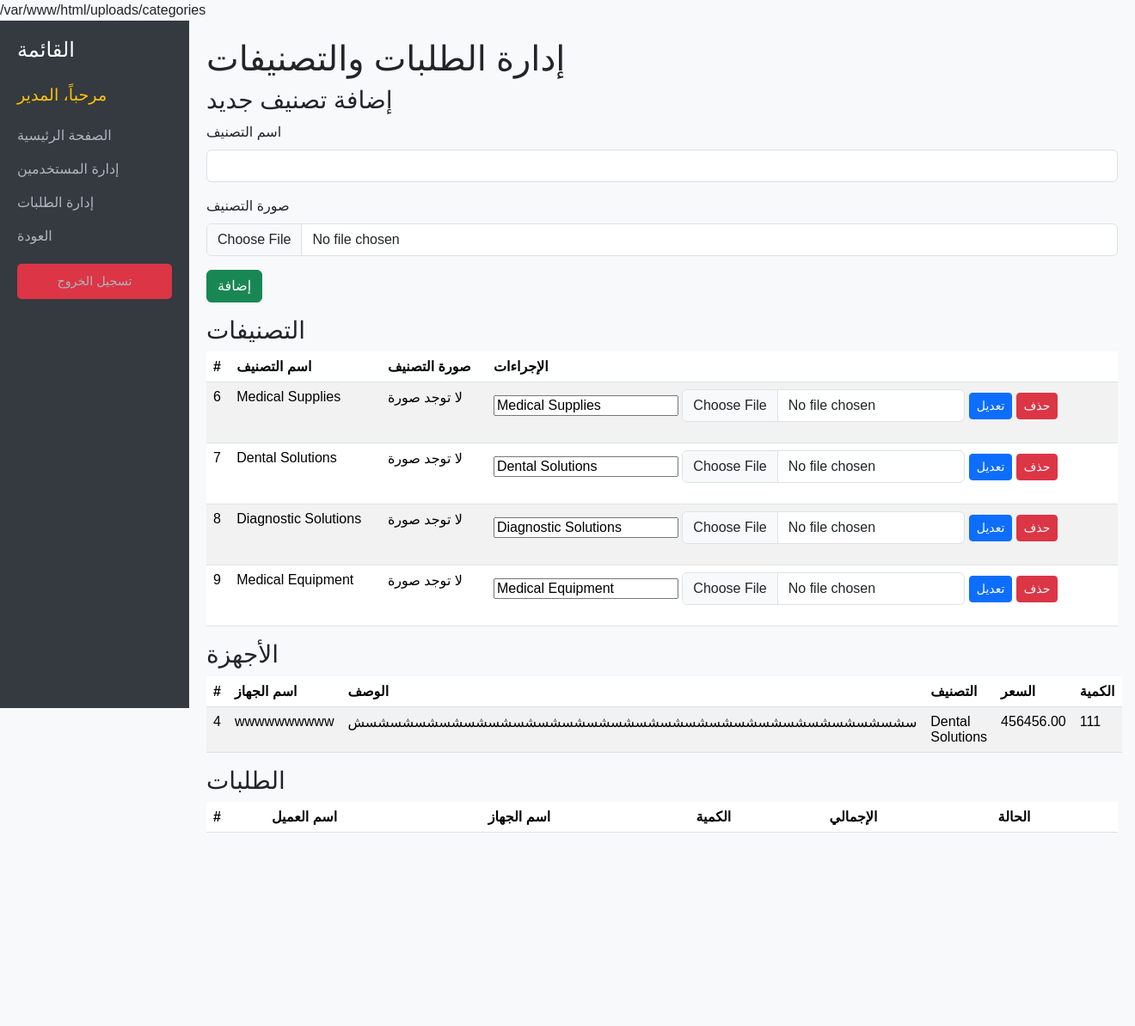
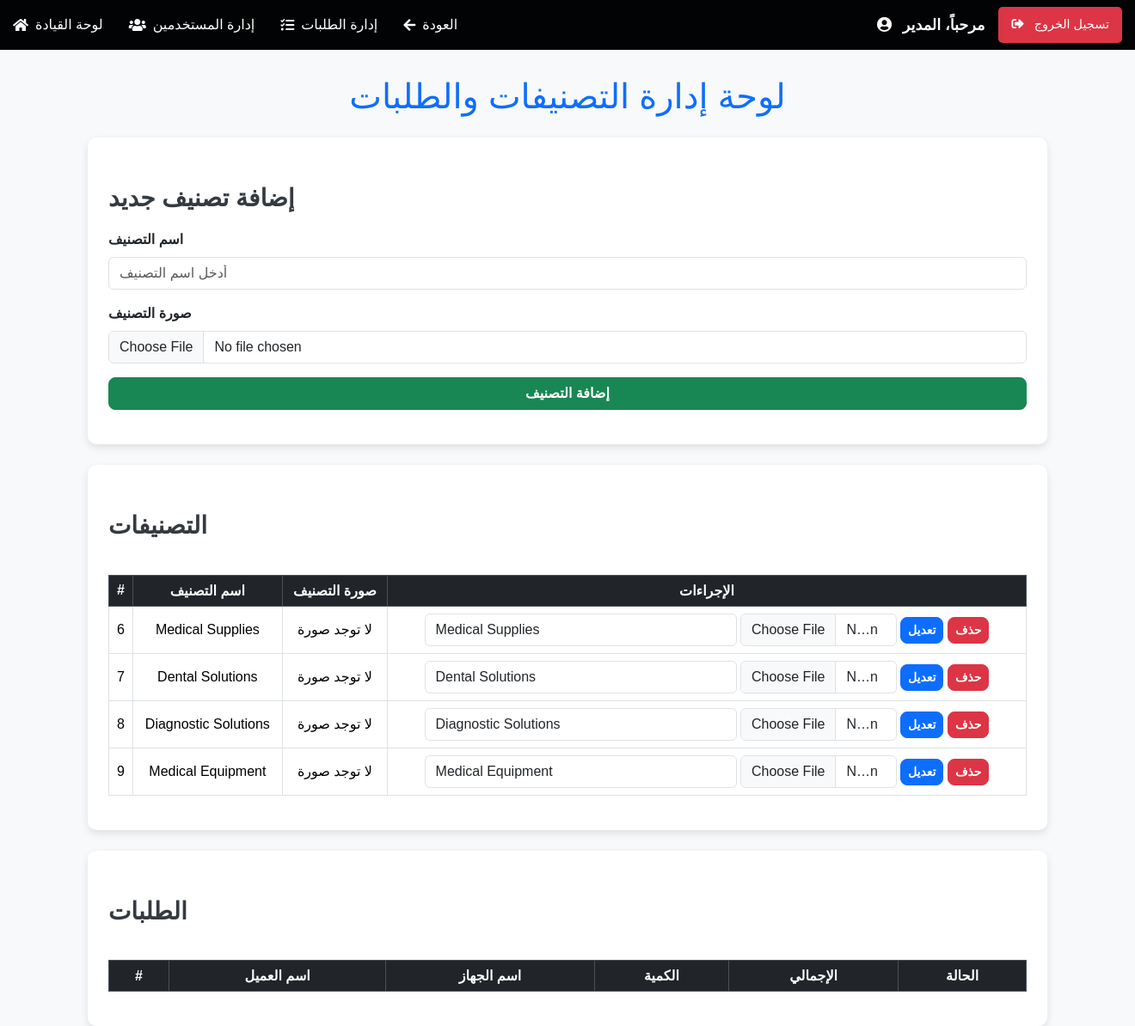
Before and after one commit to aymonyz/Terma, a PHP site: page /admin/manage_requests.php in a window 1320 px wide. Shown: the whole page at 86% size. Before the commit the page ends 969 px from the top, so only its background shows below. Run offline with PHP 8.4, Linux system fonts and the light colour scheme; the visitor is signed in with stand-in values (Sample User, id 1); data comes from the database, SQL or seed files in the repository; data that the repository does not hold is empty.

Commit message:
تصميم لوحة التحكم

```diff
--- /dev/null
+++ b/admin/amin-Header.php
@@ -0,0 +1,136 @@
+
+    <link href="https://cdn.jsdelivr.net/npm/bootstrap@5.3.0-alpha3/dist/css/bootstrap.min.css" rel="stylesheet">
+    <link rel="stylesheet" href="https://cdnjs.cloudflare.com/ajax/libs/font-awesome/5.15.4/css/all.min.css">
+    <style>
+        body {
+            background-color: #020304;
+            font-family: 'Tajawal', sans-serif;
+        }
+
+        .navbar {
+            background-color: #020304;
+            color: #fff;
+            padding: 15px;
+            display: flex;
+            justify-content: space-between;
+            align-items: center;
+        }
+
+        .navbar a {
+            color: #fff;
+            text-decoration: none;
+            margin: 0 15px;
+        }
+
+        .navbar a:hover {
+            color: #ffc107;
+        }
+
+        .navbar .username {
+            font-size: 1.1rem;
+            font-weight: bold;
+        }
+
+        .logout-btn {
+            background-color: #dc3545;
+            border: none;
+            padding: 10px 15px;
+            border-radius: 5px;
+            color: #fff;
+            font-size: 0.9rem;
+        }
+
+        .logout-btn:hover {
+            background-color: #c82333;
+        }
+
+        .main-content {
+            padding: 30px;
+        }
+
+        .btn-success,
+        .btn-warning,
+        .btn-delete {
+            border-radius: 5px;
+            font-size: 0.9rem;
+        }
+
+        .btn-delete {
+            background-color: #dc3545;
+            color: #fff;
+        }
+
+        .btn-delete:hover {
+            background-color: #c82333;
+        }
+
+        .btn-warning:hover {
+            background-color: #ffc107;
+        }
+
+        table {
+            border-collapse: separate;
+            border-spacing: 0 10px;
+        }
+
+        table thead th {
+            background-color: #343a40;
+            color: #fff;
+            text-align: center;
+        }
+
+        table tbody tr {
+            background-color: #fff;
+            transition: transform 0.2s ease;
+        }
+
+        table tbody tr:hover {
+            transform: scale(1.02);
+            box-shadow: 0 4px 8px rgba(0, 0, 0, 0.1);
+        }
+
+        table td,
+        table th {
+            vertical-align: middle;
+            text-align: center;
+        }
+
+        .modal-header {
+            background-color: #007bff;
+            color: #fff;
+        }
+
+        .footer {
+            margin-top: 20px;
+            text-align: center;
+            font-size: 0.9rem;
+            color: #6c757d;
+        }
+    </style>
+
+    <!-- Navbar -->
+    <div class="navbar">
+        <div class="d-flex align-items-center">
+            <a href="admin_dashboard.php" class="d-flex align-items-center">
+                <i class="fas fa-home me-2"></i> لوحة القيادة
+            </a>
+            <a href="admin_user.php" class="d-flex align-items-center">
+                <i class="fas fa-users me-2"></i> إدارة المستخدمين
+            </a>
+            <a href="manage_requests.php" class="d-flex align-items-center">
+                <i class="fas fa-tasks me-2"></i> إدارة الطلبات
+            </a>
+            <a href="../index.php" class="d-flex align-items-center">
+                <i class="fas fa-arrow-left me-2"></i> العودة
+            </a>
+        </div>
+        <div class="d-flex align-items-center">
+            <span class="username"><i class="fas fa-user-circle me-2"></i> مرحباً، المدير</span>
+            <a href="?logout=true" class="logout-btn ms-3"><i class="fas fa-sign-out-alt me-2"></i> تسجيل الخروج</a>
+        </div>
+    </div>
+
+
+
+    <!-- Bootstrap JS -->
+    <script src="https://cdn.jsdelivr.net/npm/bootstrap@5.3.0-alpha3/dist/js/bootstrap.bundle.min.js"></script>
--- a/admin/manage_requests.php
+++ b/admin/manage_requests.php
@@ -1,10 +1,8 @@
 <?php
-error_reporting(E_ALL); // عرض جميع الأخطاء
-ini_set('display_errors', 1); // تمكين عرض الأخطاء
-ini_set('display_startup_errors', 1);
 include '../db.php';
+include 'amin-Header.php';
+
 session_start();
-echo realpath('../uploads/categories/');
 
 if (isset($_SESSION['user_id'])) {
     $username = $_SESSION['email'];
@@ -147,131 +145,96 @@ while ($row = $result_requests->fetch_assoc()) {
 ?>
 
 <!DOCTYPE html>
-<html lang="en">
+<html lang="ar">
 
 <head>
     <meta charset="UTF-8">
     <meta name="viewport" content="width=device-width, initial-scale=1.0">
-    <title>Admin Dashboard</title>
-    <!-- Bootstrap CSS -->
+    <title>لوحة الإدارة</title>
     <link href="https://cdn.jsdelivr.net/npm/bootstrap@5.3.0-alpha3/dist/css/bootstrap.min.css" rel="stylesheet">
     <style>
         body {
+            font-family: 'Tajawal', sans-serif;
             background-color: #f8f9fa;
-            font-family: 'Heebo', sans-serif;
         }
 
-        .sidebar {
-            height: 100vh;
-            background-color: #343a40;
-            color: #fff;
-            padding: 20px;
-        }
-
-        .sidebar a {
-            color: #adb5bd;
-            text-decoration: none;
-            display: block;
-            margin-bottom: 15px;
-            font-weight: 500;
-        }
-
-        .sidebar a:hover {
-            color: #fff;
-        }
-
-        .sidebar .username {
-            margin-bottom: 20px;
-            font-size: 1.2rem;
-            color: #ffc107;
-        }
-
-        .logout-btn {
-            background-color: #dc3545;
-            border: none;
-            padding: 10px 20px;
-            color: #fff;
-            border-radius: 5px;
-            font-size: 0.9rem;
-            margin-top: 20px;
-            display: block;
-            text-align: center;
-        }
-
-        .logout-btn:hover {
-            background-color: #c82333;
-        }
-
-        .main-content {
-            padding: 20px;
+        .container {
+            margin-top: 30px;
         }
 
         .card {
             border: none;
             border-radius: 10px;
-            transition: transform 0.2s;
-            height: 150px; /* تثبيت الارتفاع */
-            display: flex;
-            flex-direction: column;
-            justify-content: center;
-        }
-
-        p {
-            margin: 2px;
+            box-shadow: 0 4px 10px rgba(0, 0, 0, 0.1);
+            transition: transform 0.2s ease;
         }
 
         .card:hover {
-            transform: scale(1.05);
+            transform: scale(1.02);
         }
 
-        .footer {
+        .btn-primary,
+        .btn-success,
+        .btn-danger {
+            font-weight: bold;
+            border-radius: 8px;
+        }
+
+        table {
             margin-top: 20px;
-            text-align: center;
+        }
+
+        table img {
+            border-radius: 5px;
+        }
+
+        .badge {
             font-size: 0.9rem;
-            color: #6c757d;
+        }
+
+        h3 {
+            margin-top: 30px;
+            margin-bottom: 20px;
+            font-weight: bold;
+            color: #343a40;
+        }
+
+        form input,
+        form button {
+            border-radius: 8px;
+        }
+
+        .form-label {
+            font-weight: bold;
         }
     </style>
 </head>
 
 <body>
+    <div class="container">
+        <h1 class="text-center text-primary">لوحة إدارة التصنيفات والطلبات</h1>
 
-
-<div class="container-fluid">
-        <div class="row">
-            <!-- Sidebar -->
-            <div class="col-md-3 col-lg-2 sidebar">
-                <h4 class="text-white mb-4">القائمة</h4>
-                <div class="username">مرحباً، المدير </div>
-                <a href="admin_dashboard.php">الصفحة الرئيسية</a>
-                <a href="admin_user.php">إدارة المستخدمين</a>
-                <a href="manage_requests.php">إدارة الطلبات</a>
-                <a href="../index.php">العودة</a>
-                <!-- زر تسجيل الخروج -->
-                <a href="?logout=true" class="logout-btn">تسجيل الخروج</a>
-            </div>
-
-            <!-- Main Content -->
-            <div class="col-md-9 col-lg-10 main-content">
-                <h1>إدارة الطلبات والتصنيفات</h1>
-
-                <!-- إضافة تصنيف -->
+        <!-- إضافة تصنيف جديد -->
+        <div class="card p-4 mt-4">
+            <h3>إضافة تصنيف جديد</h3>
             <form method="POST" enctype="multipart/form-data">
-                <h3>إضافة تصنيف جديد</h3>
                 <div class="mb-3">
                     <label for="category_name" class="form-label">اسم التصنيف</label>
-                    <input type="text" name="category_name" id="category_name" class="form-control" required>
+                    <input type="text" name="category_name" id="category_name" class="form-control" placeholder="أدخل اسم التصنيف" required>
                 </div>
                 <div class="mb-3">
                     <label for="category_image" class="form-label">صورة التصنيف</label>
                     <input type="file" name="category_image" id="category_image" class="form-control">
                 </div>
-                <button type="submit" name="add_category" class="btn btn-success">إضافة</button>
+                <button type="submit" name="add_category" class="btn btn-success w-100">إضافة التصنيف</button>
             </form>
+        </div>
 
         <!-- عرض التصنيفات -->
+        <div class="card p-4 mt-4">
             <h3>التصنيفات</h3>
-                <table class="table table-striped">
-    <thead>
+            <table class="table table-hover table-bordered">
+                <thead class="table-dark">
                     <tr>
                         <th>#</th>
                         <th>اسم التصنيف</th>
@@ -288,62 +251,29 @@ while ($row = $result_requests->fetch_assoc()) {
                                 <?php if (!empty($category['category_image'])): ?>
                                     <img src="<?php echo htmlspecialchars("../".$category['category_image']); ?>" alt="صورة التصنيف" width="50">
                                 <?php else: ?>
-                        لا توجد صورة
+                                    <span>لا توجد صورة</span>
                                 <?php endif; ?>
                             </td>
                             <td>
-                    <form method="POST" enctype="multipart/form-data" style="display:inline-block;">
-                        <!-- تعديل اسم التصنيف -->
+                                <form method="POST" enctype="multipart/form-data" class="d-inline">
                                     <input type="hidden" name="category_id" value="<?php echo $category['id']; ?>">
-                        <input type="text" name="category_name" value="<?php echo htmlspecialchars($category['category_name']); ?>" required>
-
-                        <!-- رفع صورة جديدة -->
-                        <input type="file" name="category_image" class="form-control" style="display:inline-block; width:auto;">
-
-                        <!-- زر التعديل -->
+                                    <input type="text" name="category_name" value="<?php echo htmlspecialchars($category['category_name']); ?>" class="form-control d-inline w-50" required>
+                                    <input type="file" name="category_image" class="form-control d-inline w-25">
                                     <button type="submit" name="update_category" class="btn btn-primary btn-sm">تعديل</button>
                                 </form>
-
-                    <!-- زر الحذف -->
                                 <a href="?delete_category=<?php echo $category['id']; ?>" class="btn btn-danger btn-sm">حذف</a>
                             </td>
                         </tr>
                     <?php endforeach; ?>
                 </tbody>
             </table>
-
-
-                <!-- عرض الأجهزة -->
-                <h3>الأجهزة</h3>
-                <table class="table table-striped">
-                    <thead>
-                        <tr>
-                            <th>#</th>
-                            <th>اسم الجهاز</th>
-                            <th>الوصف</th>
-                            <th>التصنيف</th>
-                            <th>السعر</th>
-                            <th>الكمية</th>
-                        </tr>
-                    </thead>
-                    <tbody>
-                        <?php foreach ($devices as $device): ?>
-                            <tr>
-                                <td><?php echo $device['id']; ?></td>
-                                <td><?php echo htmlspecialchars($device['device_name']); ?></td>
-                                <td><?php echo htmlspecialchars($device['device_description']); ?></td>
-                                <td><?php echo htmlspecialchars($device['category_name']); ?></td>
-                                <td><?php echo htmlspecialchars($device['price']); ?></td>
-                                <td><?php echo htmlspecialchars($device['stock_quantity']); ?></td>
-                            </tr>
-                        <?php endforeach; ?>
-                    </tbody>
-                </table>
+        </div>
 
         <!-- عرض الطلبات -->
+        <div class="card p-4 mt-4">
             <h3>الطلبات</h3>
-                <table class="table table-striped">
-                    <thead>
+            <table class="table table-hover table-bordered">
+                <thead class="table-dark">
                     <tr>
                         <th>#</th>
                         <th>اسم العميل</th>
@@ -376,12 +306,8 @@ while ($row = $result_requests->fetch_assoc()) {
             </table>
         </div>
     </div>
-    </div>
 
-            <!-- Main Content -->
-
-        </div>
-    </div>
+    <script src="https://cdn.jsdelivr.net/npm/bootstrap@5.3.0-alpha3/dist/js/bootstrap.bundle.min.js"></script>
 </body>
 
 </html>
```
Also changed, not shown: admin/admin_dashboard.php (+71 -100 lines), admin/admin_user.php (+3 -9 lines). Lines whose indentation alone changed are shown as unchanged.
